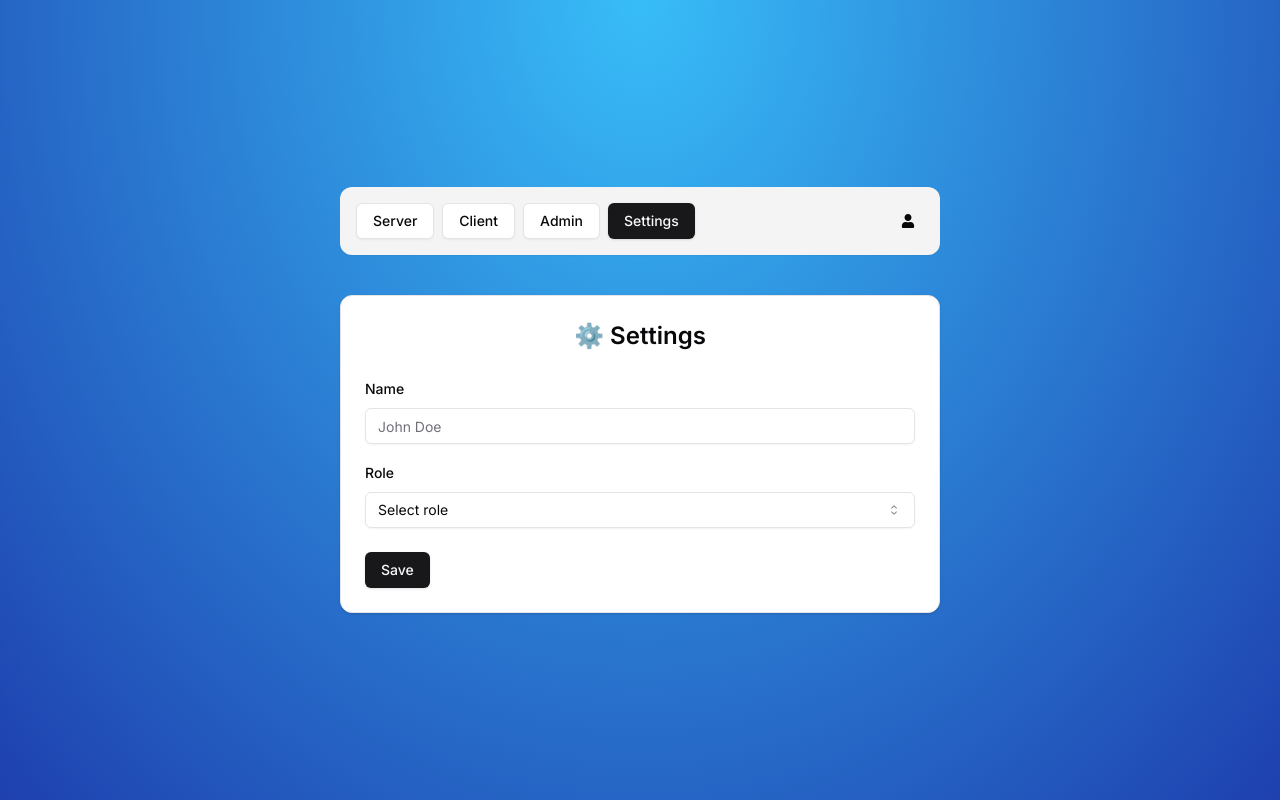
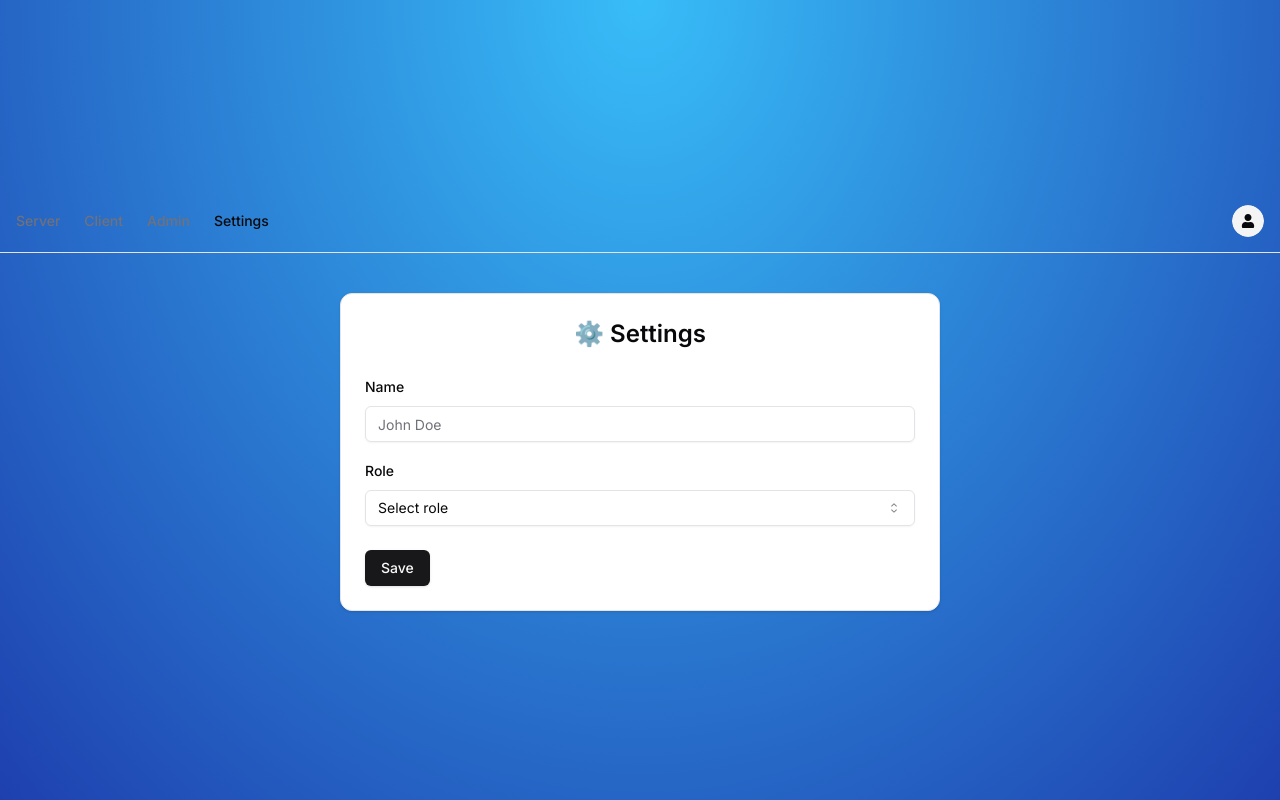
Before and after one commit to salimi-my/next-auth-starter, a Next.js app: page /settings in a window 1280 px wide. Built offline with nearby package versions, Linux system fonts and the light colour scheme; no server answers.

Commit message:
Update navbar

```diff
--- a/components/protected/navbar.tsx
+++ b/components/protected/navbar.tsx
@@ -3,38 +3,55 @@
 import Link from 'next/link';
 import { usePathname } from 'next/navigation';
 
-import { Button } from '@/components/ui/button';
+import { cn } from '@/lib/utils';
 import { UserButton } from '@/components/auth/user-button';
 
 export function Navbar() {
   const pathname = usePathname();
 
   return (
-    <nav className='bg-secondary flex justify-between items-center p-4 rounded-xl w-[600px] shadow-sm'>
-      <div className='flex gap-x-2'>
-        <Button
-          asChild
-          variant={pathname === '/server' ? 'default' : 'outline'}
+    <nav className='w-full h-16 border-b flex items-center px-4'>
+      <div className='flex items-center space-x-6'>
+        <Link
+          href='/server'
+          className={cn(
+            'text-sm font-medium transition-colors hover:text-primary',
+            pathname !== '/server' && 'text-muted-foreground'
+          )}
         >
-          <Link href='/server'>Server</Link>
-        </Button>
-        <Button
-          asChild
-          variant={pathname === '/client' ? 'default' : 'outline'}
+          Server
+        </Link>
+        <Link
+          href='/client'
+          className={cn(
+            'text-sm font-medium transition-colors hover:text-primary',
+            pathname !== '/client' && 'text-muted-foreground'
+          )}
         >
-          <Link href='/client'>Client</Link>
-        </Button>
-        <Button asChild variant={pathname === '/admin' ? 'default' : 'outline'}>
-          <Link href='/admin'>Admin</Link>
-        </Button>
-        <Button
-          asChild
-          variant={pathname === '/settings' ? 'default' : 'outline'}
+          Client
+        </Link>
+        <Link
+          href='/admin'
+          className={cn(
+            'text-sm font-medium transition-colors hover:text-primary',
+            pathname !== '/admin' && 'text-muted-foreground'
+          )}
         >
-          <Link href='/settings'>Settings</Link>
-        </Button>
+          Admin
+        </Link>
+        <Link
+          href='/settings'
+          className={cn(
+            'text-sm font-medium transition-colors hover:text-primary',
+            pathname !== '/settings' && 'text-muted-foreground'
+          )}
+        >
+          Settings
+        </Link>
       </div>
-      <UserButton />
+      <div className='ml-auto flex items-center space-x-4'>
+        <UserButton />
+      </div>
     </nav>
   );
 }
```
